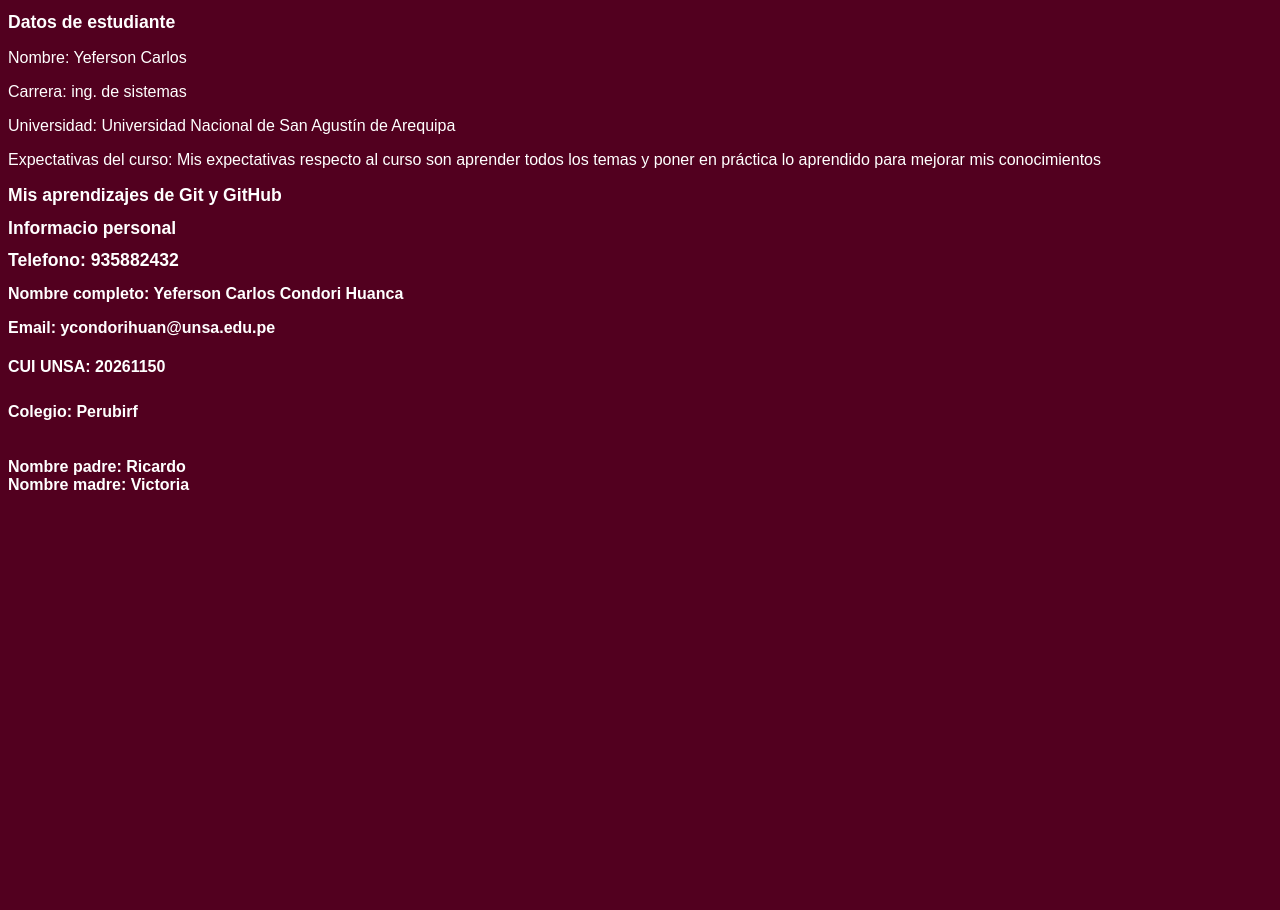
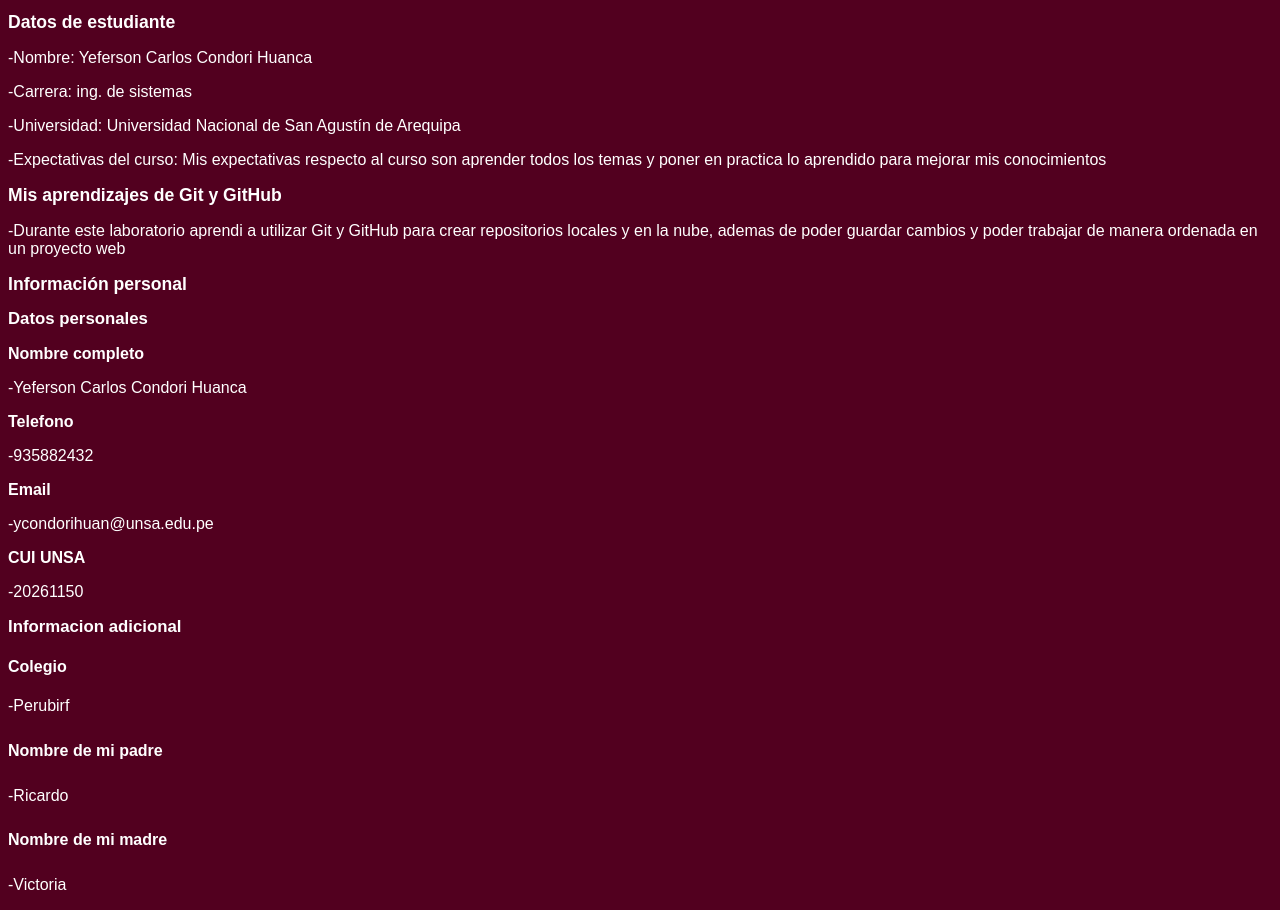
Before and after one commit to Carlos-CondoriH/IDWeb, a plain HTML site: page index.html in a window 1280 px wide. Before the commit the page ends 800 px from the top, so only its background shows below. Drawn offline with Linux system fonts and the light colour scheme.

Commit message:
mejorando orden

```diff
--- a/estilos.css
+++ b/estilos.css
@@ -1,38 +1,24 @@
 body {
     background-color: rgb(82, 0, 31);
+    font-family: Arial;
 }
+
 h1 {
     color: white;
-    font-family: Arial;
-    font-size: 110%
+    font-size: 110%;
 }
+
+h2 {
+    color: white;
+    font-size: 105%;
+}
+
+h3, h4, h5, h6 {
+    color: white;
+    font-size: 100%;
+}
+
 p {
     color: white;
-    font-family: Arial;
-    font-size: 100%
+    font-size: 100%;
 }
-h2 {
-    color: white;
-    font-family: Arial;
-    font-size: 100%
-}
-h3 {
-    color: white;
-    font-family: Arial;
-    font-size: 100%
-}
-h4 {
-    color: white;
-    font-family: Arial;
-    font-size: 100%
-}
-h5 {
-    color: white;
-    font-family: Arial;
-    font-size: 100%
-}
-h6 {
-    color: white;
-    font-family: Arial;
-    font-size: 100%
-}
--- a/index.html
+++ b/index.html
@@ -5,20 +5,33 @@
 </head>
 <body>
     <h1>Datos de estudiante</h1>
-    <p>Nombre: Yeferson Carlos</p>
-    <p>Carrera: ing. de sistemas</p>
-    <p>Universidad: Universidad Nacional de San Agustín de Arequipa</p>
-    <p>Expectativas del curso: Mis expectativas respecto al curso son aprender todos los temas y poner en práctica lo aprendido para mejorar mis conocimientos</p>
+    <p>-Nombre: Yeferson Carlos Condori Huanca</p>
+    <p>-Carrera: ing. de sistemas</p>
+    <p>-Universidad: Universidad Nacional de San Agustín de Arequipa</p>
+    <p>-Expectativas del curso: Mis expectativas respecto al curso son aprender todos los temas y
+        poner en practica lo aprendido para mejorar mis conocimientos</p>
 
     <h1>Mis aprendizajes de Git y GitHub</h1>
+    <p>-Durante este laboratorio aprendi a utilizar Git y GitHub para crear
+        repositorios locales y en la nube, ademas de poder guardar cambios y poder trabajar
+        de manera ordenada en un proyecto web</p>
 
-    <h1>Informacio personal</h1>
-    <h1>Telefono: 935882432</h1>
-    <h2>Nombre completo: Yeferson Carlos Condori Huanca</h2>
-    <h3>Email: ycondorihuan@unsa.edu.pe</h3>
-    <h4>CUI UNSA: 20261150</h4>
-    <h5>Colegio: Perubirf</h5>
-    <h6>Nombre padre: Ricardo<br>
-        Nombre madre: Victoria</h6>
+    <h1>Información personal</h1>
+    <h2>Datos personales</h2>
+    <h3>Nombre completo</h3>
+    <p>-Yeferson Carlos Condori Huanca</p>
+    <h3>Telefono</h3>
+    <p>-935882432</p>
+    <h3>Email</h3>
+    <p>-ycondorihuan@unsa.edu.pe</p>
+    <h3>CUI UNSA</h3>
+    <p>-20261150</p>
+    <h2>Informacion adicional</h2>
+    <h4>Colegio</h4>
+    <p>-Perubirf</p>
+    <h5>Nombre de mi padre</h5>
+    <p>-Ricardo</p>
+    <h5>Nombre de mi madre</h5>
+    <p>-Victoria</p>
 </body>
 </html>
```
